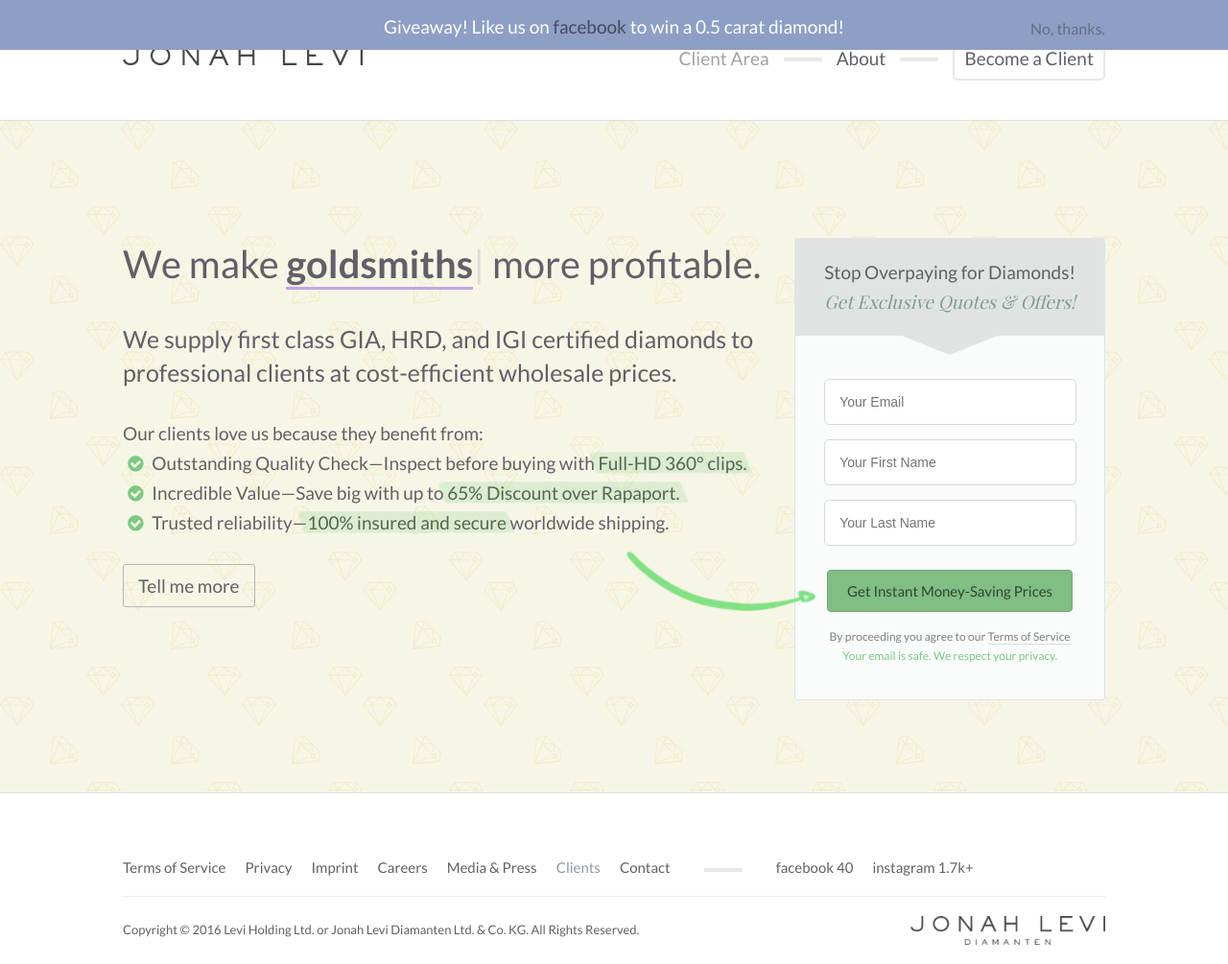
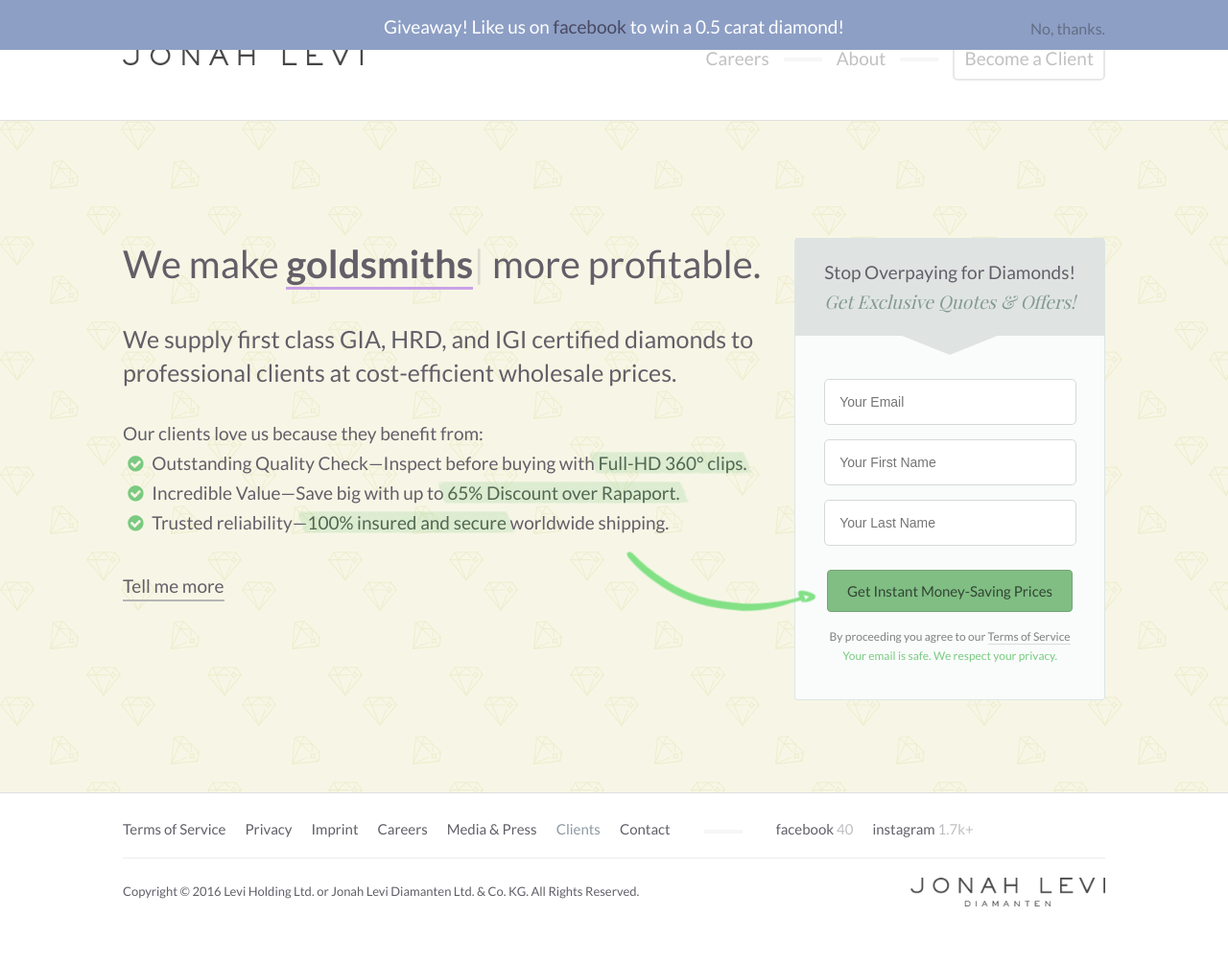
Before and after one commit to jonahlevi/jonahlevi.gihub.com, a Jekyll site: the page built from index.html, in a window 1280 px wide. Shown: the whole page at 96% size. Built offline with Jekyll 4.4.1, drawn with Linux system fonts in a browser that asks for light colours; nearby versions of some CDN libraries; some web fonts are replaced; the list of posts is cut into pages by our own code; comment, search, counter and statistics services are not loaded; after the commit the page ends 965 px from its top, so only the background shows below that.

Commit message:
small css changes

```diff
--- a/_includes/nav.html
+++ b/_includes/nav.html
@@ -17,7 +17,7 @@
 <div class="one-half">
 	<div class="right">
 	<div class="nav">
-	<div class="nav-element">Client Area</div><div class="filler"></div>
+	<div class="nav-element"><a href="/careers">Careers</a></div><div class="filler"></div>
 	<div class="nav-element"><a href="/about">About</a></div><div class="filler"></div>
 	<div class="nav-element"><a class="border" href="/onboarding">Become a Client</a></div>
 	</div>
--- a/assets/css/app.css
+++ b/assets/css/app.css
@@ -425,6 +425,14 @@
 	padding-top: 45px;
 }
 
+header a {
+	color: #c1c1c1;
+}
+
+header a:hover {
+	color: #494949;
+}
+
 /*--------------------------------------------------------------------------
 
 	Header
@@ -468,6 +476,7 @@
   width: 40px;
   height: 4px;
   margin: 15px;
+  opacity: .4;
 
 }
 
@@ -934,6 +943,10 @@
 	line-height: 28px;
 }
 
+.count {
+	opacity: .4;
+}
+
 .copyright {
 	font-size: 13px;
 }
@@ -1040,7 +1053,7 @@
 
 .landingpage {
 	margin-top: 70px;
-	padding: 100px 0 140px 0;
+	padding: 100px 0;
 }
 
 .landingpage h1 {
@@ -1129,15 +1142,13 @@
 }
 
 .learn-more a {
-	border: 1px solid #B5B5B5;
+	border-bottom: 2px solid #B5B5B5;
 	color: #625f68;
-	padding: 10px 15px;
-	border-radius: 3px;
-	margin-right: 20px;
+	padding-bottom: 3px;
 }
 
 .learn-more a:hover {
-	border: 1px solid #c9a2e7;
+	border-bottom: 2px solid #c9a2e7;
 	color: #c9a2e7;
 }
 
```
Also changed, not shown: 12 other files.
